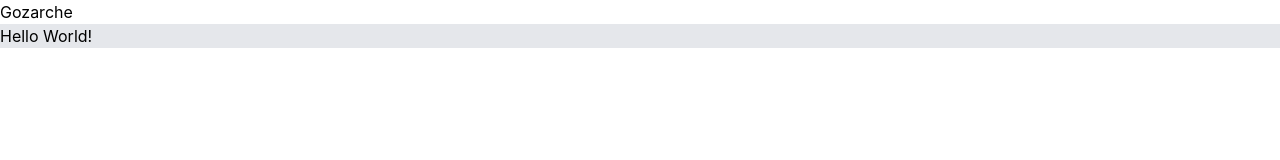
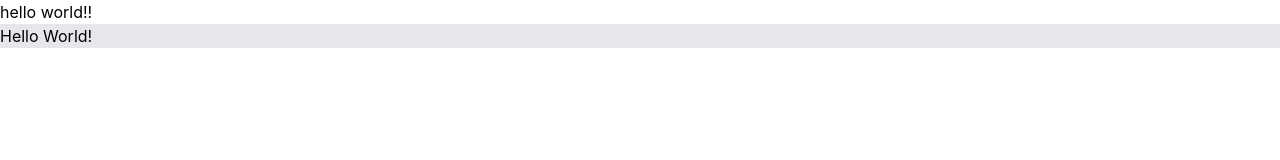
Before and after one commit to rangeeeer/gozarche, a Next.js app: page / in a window 1280 px wide. Shown: the top 160 px of the page. Built offline with nearby package versions, Linux system fonts and the light colour scheme.

Commit message:
start making navs

```diff
--- a/components/layouts/ MainLayout.jsx
+++ b/components/layouts/ MainLayout.jsx
@@ -1,7 +1,8 @@
+import MainNav from '../navs/MainNav'
 export default function MainLayout(props) {
   return (
     <>
-      <div>Gozarche</div>
+      <MainNav />
       {props.children}
     </>
   )
--- /dev/null
+++ b/components/navs/MainNav.jsx
@@ -0,0 +1,7 @@
+export default function nav() {
+  return (
+    <h1>
+      hello world!!
+    </h1>
+  )
+}
```
